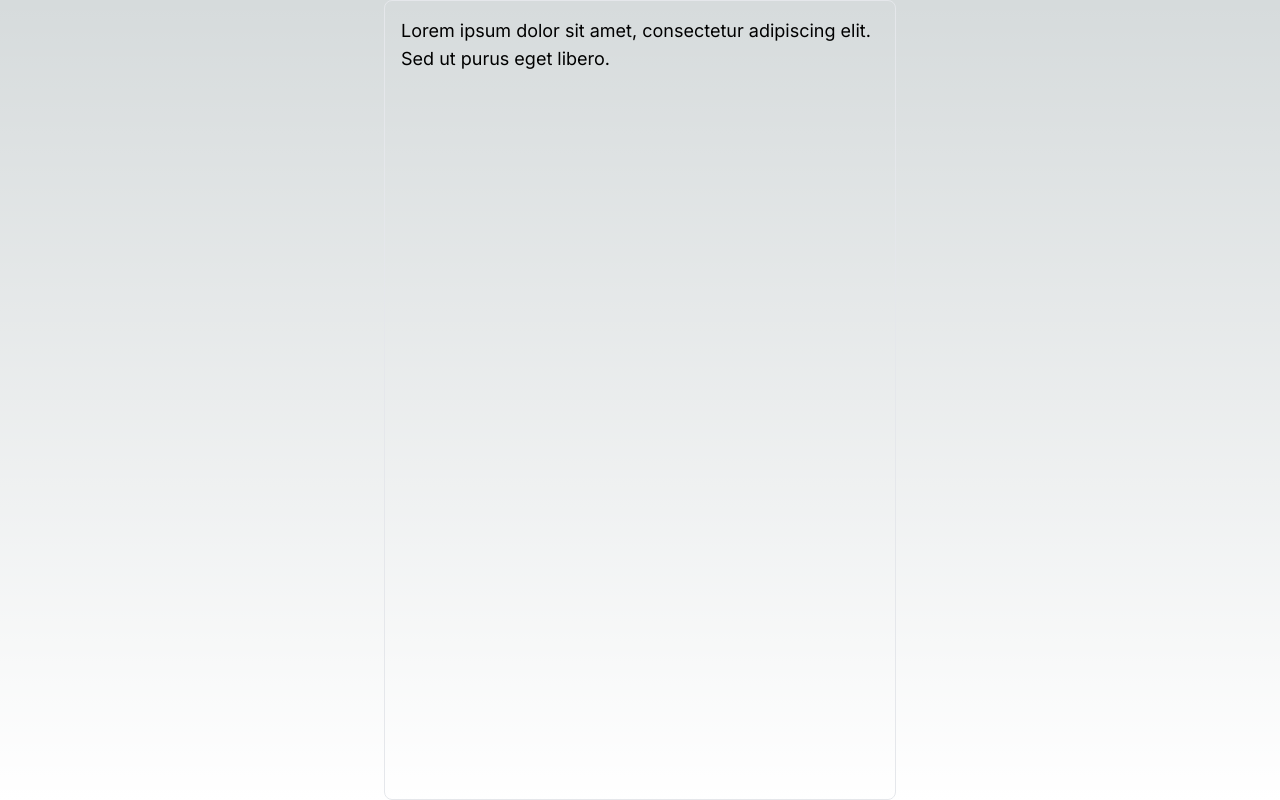
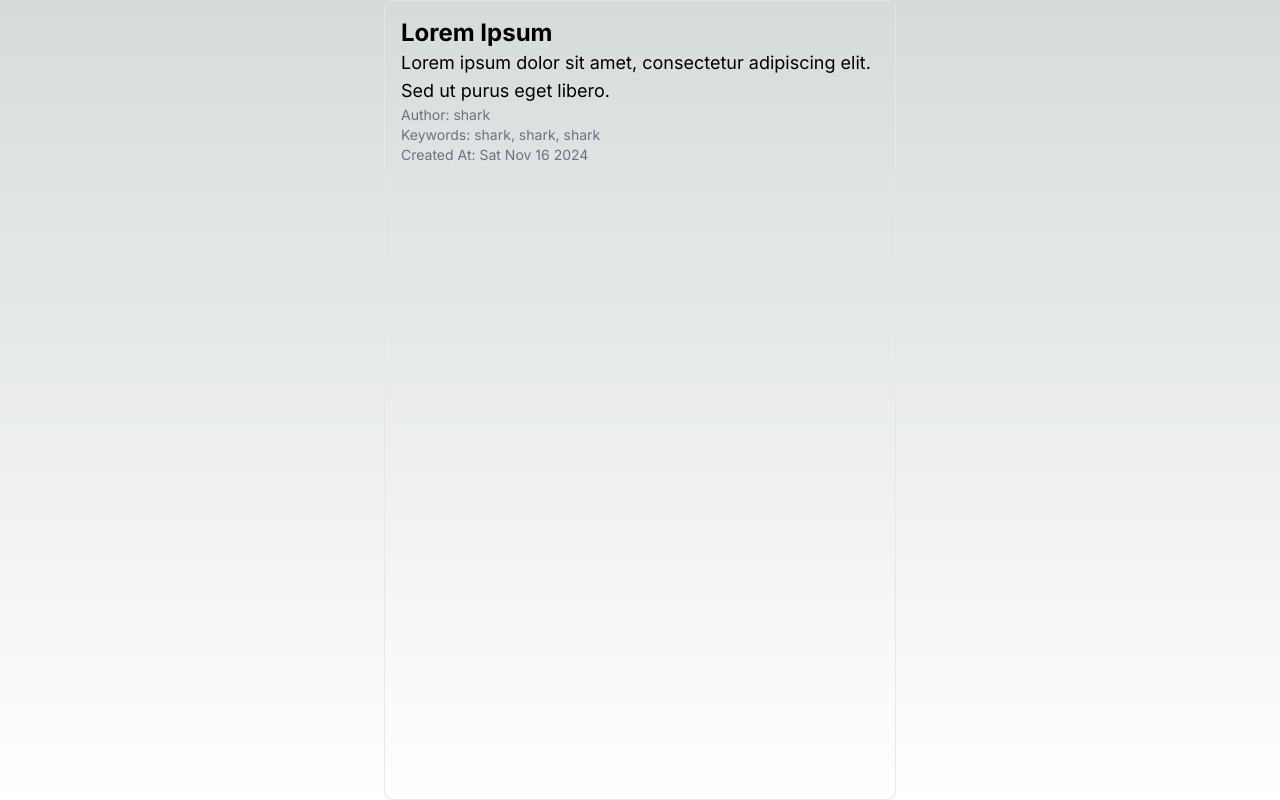
Before and after one commit to OlirEswar/Weshack, a Next.js app: page / in a window 1280 px wide. Built offline with nearby package versions, Linux system fonts and the light colour scheme; no server answers.

Commit message:
typed post, display info

```diff
--- a/app/components/Main.tsx
+++ b/app/components/Main.tsx
@@ -2,12 +2,30 @@
 
 import { use, useEffect, useRef, useState } from "react";
 import Post from "./Post";
+import { Post as PostType } from "./types";
 
 export default function Main() {
+    const dummyPost1: PostType = {
+        id: 0,
+        title: "Lorem Ipsum",
+        content: "Lorem ipsum dolor sit amet, consectetur adipiscing elit. Sed ut purus eget libero.",
+        author: "shark",
+        keywords: ["shark", "shark", "shark"],
+        createdAt: new Date()
+    }
+
+    const dummyPost2: PostType = {
+        id: 1,
+        title: "Lorem Ipsum",
+        content: "Lorem ipsum dolor sit amet, consectetur adipiscing elit. Sed ut purus eget libero.",
+        author: "shark",
+        keywords: ["shark", "shark", "shark"],
+        createdAt: new Date()
+    }
+
     const sentinelRef = useRef<HTMLDivElement>(null);
     const [posts, setPosts] = useState([
-        { id: 0, text: "Lorem ipsum dolor sit amet, consectetur adipiscing elit. Sed ut purus eget libero." },
-        { id: 1, text: "Lorem ipsum dolor sit amet, consectetur adipiscing elit. Sed ut purus eget libero." }
+        dummyPost1, dummyPost2
     ]);
     const [hasMore, setHasMore] = useState(true);
     const [loading, setLoading] = useState(false);
@@ -27,9 +45,14 @@ export default function Main() {
         // }, 500)
         fetch('/api/python').then(res => res.json()).then(data => {
             console.log(data);
-            const newPosts = [
-                { id: posts.length, text: data },
-            ]
+            const newPosts = [{
+                id: posts.length,
+                title: "Lorem Ipsum" + posts.length,
+                content: "Lorem ipsum dolor sit amet, consectetur adipiscing elit. Sed ut purus eget libero." + data[0],
+                author: "shark",
+                keywords: ["shark", "shark", "shark"],
+                createdAt: new Date()
+            }]
 
             setPosts(prevPosts => [...prevPosts, ...newPosts]);
             setLoading(false);
@@ -66,7 +89,7 @@ export default function Main() {
 
     return (
         <main id="main-container" className="flex min-h-screen flex-col items-center justify-between scroller">
-            {posts.map(post => <Post key={post.id} n={post.id} text={post.text} />)}
+            {posts.map(post => <Post key={post.id} data={post} />)}
             <div ref={sentinelRef} id="sentinel" />
         </main>
     )
--- a/app/components/Post.tsx
+++ b/app/components/Post.tsx
@@ -1,8 +1,13 @@
+import { Post as PostType } from "./types";
 
-export default function Post({ n, text } : { n : number, text: string }) {
+export default function Post({ data } : { data: PostType }) {
   return (
-    <div id={`post-${n}`}className="min-h-screen w-[40vw] p-4 border border-gray-200 rounded-lg scroller-element">
-      <p className="text-lg">{text}</p>
+    <div id={`post-${data.id}`}className="min-h-screen w-[40vw] p-4 border border-gray-200 rounded-lg scroller-element">
+      <p className="text-2xl font-bold">{data.title}</p>
+      <p className="text-lg">{data.content}</p>
+      <p className="text-sm text-gray-500">Author: {data.author}</p>
+      <p className="text-sm text-gray-500">Keywords: {data.keywords.join(", ")}</p>
+      <p className="text-sm text-gray-500">Created At: {data.createdAt.toDateString()}</p>
     </div>
   )
 
--- /dev/null
+++ b/app/components/types.ts
@@ -0,0 +1,8 @@
+export type Post = {
+    id: number;
+    title: string;
+    content: string;
+    author: string;
+    keywords: string[];
+    createdAt: Date;
+};
--- a/package.json
+++ b/package.json
@@ -4,8 +4,10 @@
   "private": true,
   "scripts": {
     "flask-dev": "FLASK_DEBUG=1 pip3 install -r requirements.txt && python3 -m flask --app api/index run -p 5328",
+    "flask-dev-win": "pip install -r requirements.txt && python -m flask --app api/index run -p 5328",
     "next-dev": "next dev",
     "dev": "concurrently \"pnpm run next-dev\" \"pnpm run flask-dev\"",
+    "dev-win": "concurrently \"pnpm run next-dev\" \"pnpm run flask-dev-win\"",
     "build": "next build",
     "start": "next start",
     "lint": "next lint"
```
Also changed, not shown: 1 other file (tests, documents, lock files or other folders).
